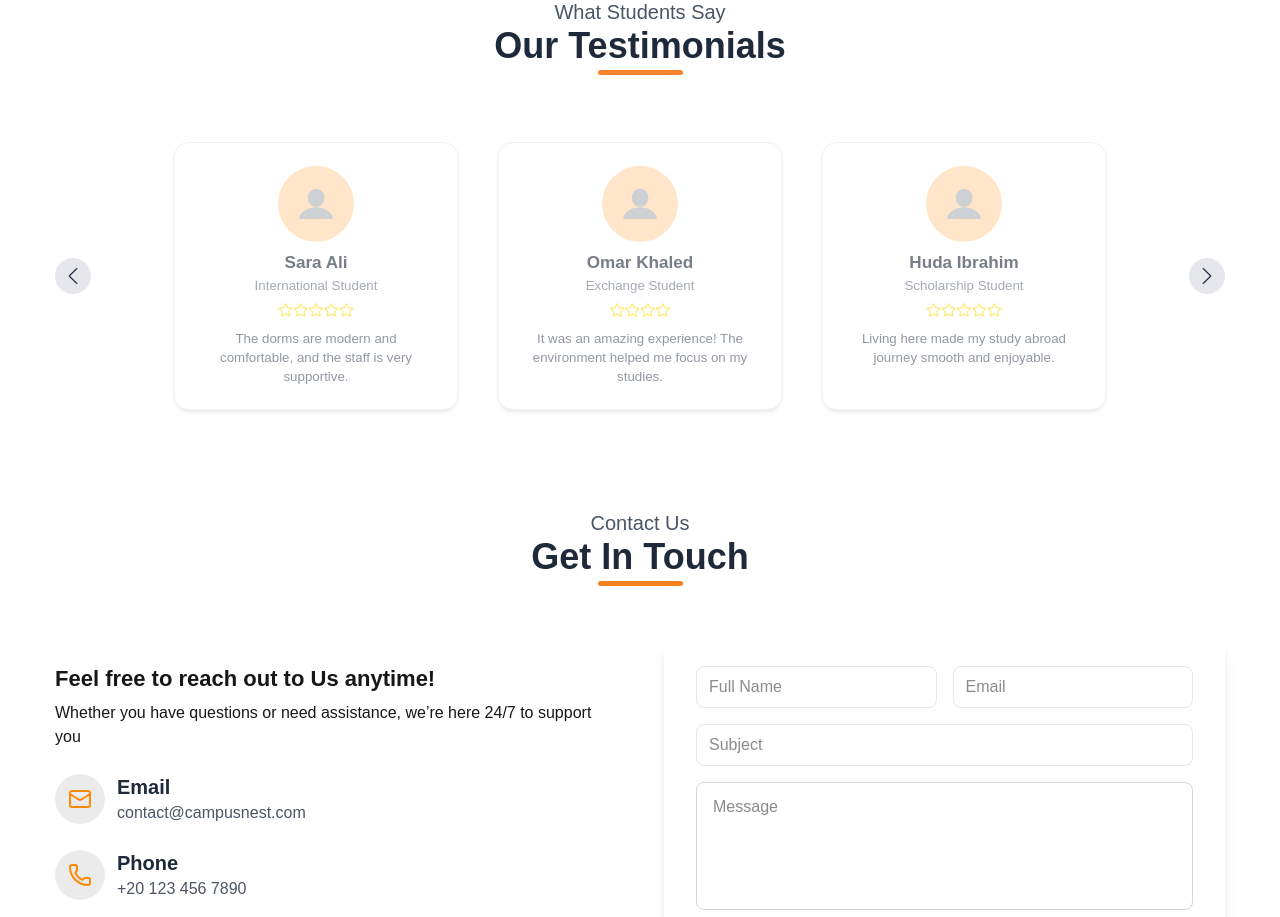
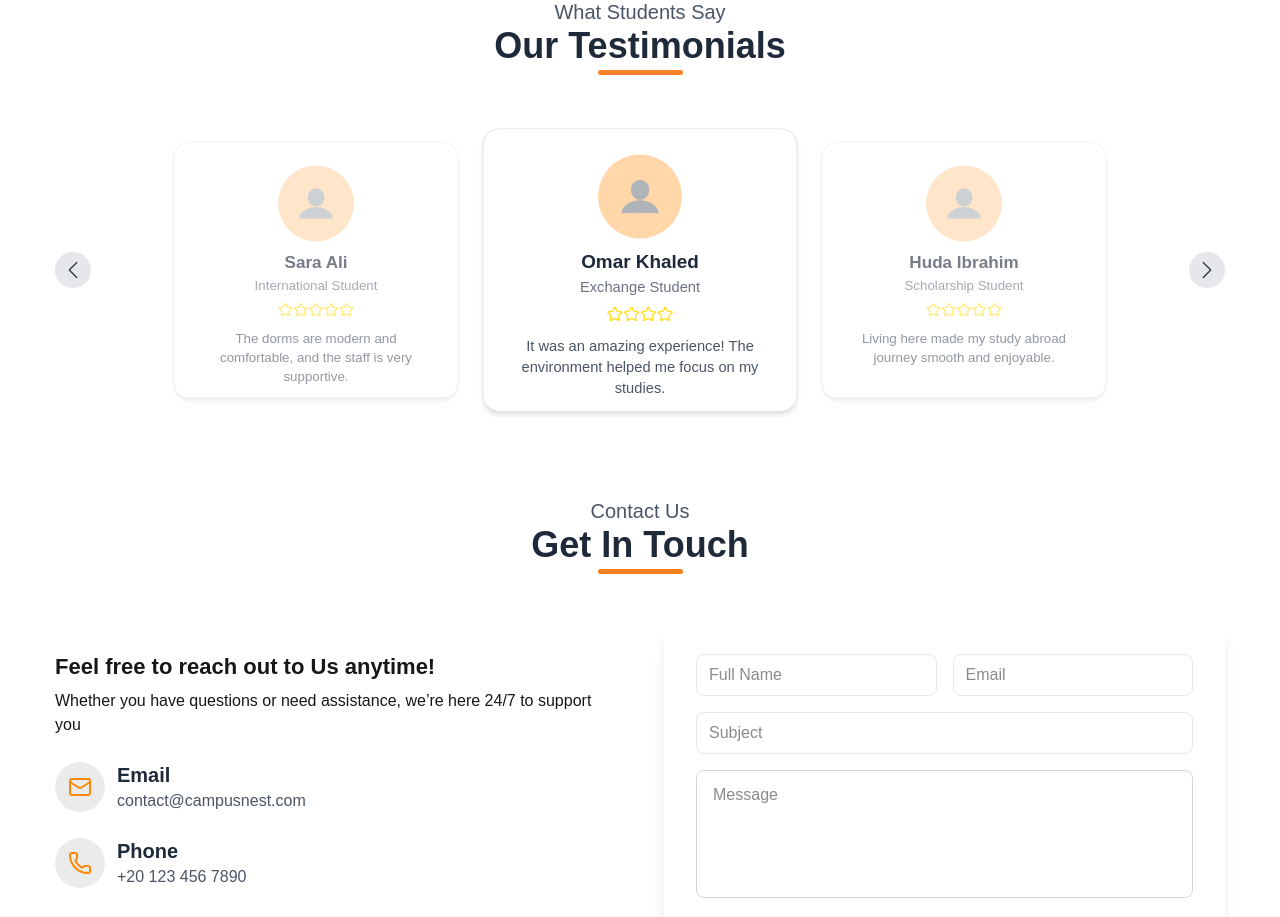
Before and after one commit to RehamRaed/CampusNest, a Next.js app: page / in a window 1280 px wide. Shown: the part 2260-3177 px from the top of the page. Built offline with nearby package versions, Linux system fonts and the light colour scheme.

Commit message:
Update Testimonial section: card styling and slider functionality

```diff
--- a/src/features/home/molecules/TestimonialCard.js
+++ b/src/features/home/molecules/TestimonialCard.js
@@ -1,9 +1,9 @@
 import Image from 'next/image';
 import Icon from '@/components/atoms/Icon';
 
-export default function TestimonialCard({ role, name, rating, image, text, visibleCards, index }) {
+export default function TestimonialCard({ role, name, rating, image, text, visibleCards, index  }) {
   return (
-    <div className={`flex flex-col items-center text-center bg-white border border-gray-200 rounded-2xl shadow-md p-6 w-[90%] md:w-[300px] transition-all duration-500 ${
+    <div className={`flex flex-col items-center text-center bg-white border border-gray-200 rounded-2xl shadow-md p-6 h-[270px] w-[90%] md:w-[300px] transition-all duration-500 ${
       visibleCards === 3
         ? index === 1 ? 'scale-105 opacity-100' : 'scale-95 opacity-60'
         : 'scale-105 opacity-100'
--- a/src/features/home/organisms/TestimonialsSlider.js
+++ b/src/features/home/organisms/TestimonialsSlider.js
@@ -37,8 +37,8 @@ export default function TestimonialsSlider() {
           </button>
 
           <div className={`flex gap-6 py-3 overflow-hidden w-[80%] md:w-[90%] lg:w-full justify-center transition-all duration-500`}>
-            {getVisibleSlides().map((item) => (
-              <TestimonialCard key={item.id} {...item} visibleCards={visibleCards} />
+            {getVisibleSlides().map((item, i) => (
+              <TestimonialCard key={item.id} {...item} visibleCards={visibleCards} index={i}  />
             ))}
           </div>
 
```
